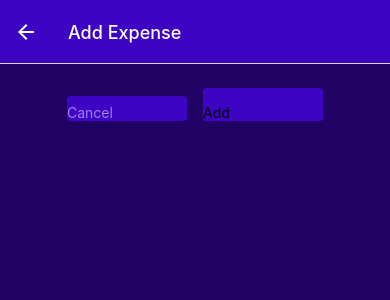
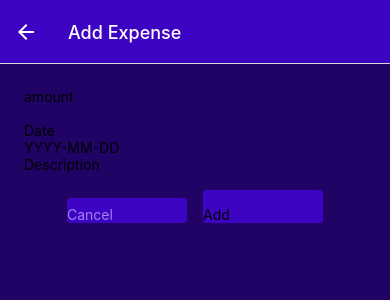
Before and after one commit to kumarmudur/react-native-expense-app, a React Native app: screen /ManageExpense in a window 390 px wide. Shown: the top 300 px of the page. Built offline with nearby package versions, Linux system fonts and the light colour scheme.

Commit message:
[React-Native] expense form component changes

```diff
--- a/components/manageExpense/ExpenseForm.js
+++ b/components/manageExpense/ExpenseForm.js
@@ -1,9 +1,33 @@
 import React from 'react';
 import {View} from 'react-native';
 
+import Input from './Input';
+
 const ExpenseForm = () => {
   console.log('Expense Form');
-  return <View>Expense</View>;
+
+  const amountChangeHandler = () => {};
+
+  return (
+    <View>
+      <Input
+        label="amount"
+        textInputConfig={{
+          keyboardType: 'decimal-pad',
+          onChangeText: amountChangeHandler,
+        }}
+      />
+      <Input
+        label="Date"
+        textInputConfig={{
+          placeholder: 'YYYY-MM-DD',
+          maxLength: 10,
+          onChangeText: () => {},
+        }}
+      />
+      <Input label="Description" />
+    </View>
+  );
 };
 
 export default ExpenseForm;
--- a/screens/components/ManageExpense.js
+++ b/screens/components/ManageExpense.js
@@ -4,6 +4,7 @@ import {StyleSheet, View} from 'react-native';
 
 import IconButton from '../../components/ui/IconButton';
 import Button from '../../components/ui/Button';
+import ExpenseForm from '../../components/manageExpense/ExpenseForm';
 import {GlobalStyles} from '../../constants/styles';
 import {ExpensesContext} from '../../store/expenses-context';
 
@@ -46,6 +47,7 @@ const ManageExpense = ({route, navigation}) => {
 
   return (
     <View style={styles.container}>
+      <ExpenseForm />
       <View style={styles.buttons}>
         <Button style={styles.button} mode="flat" onPress={cancelHandler}>
           Cancel
```
Also changed, not shown: screens/components/AllExpenses.js (line endings or trailing spaces).
